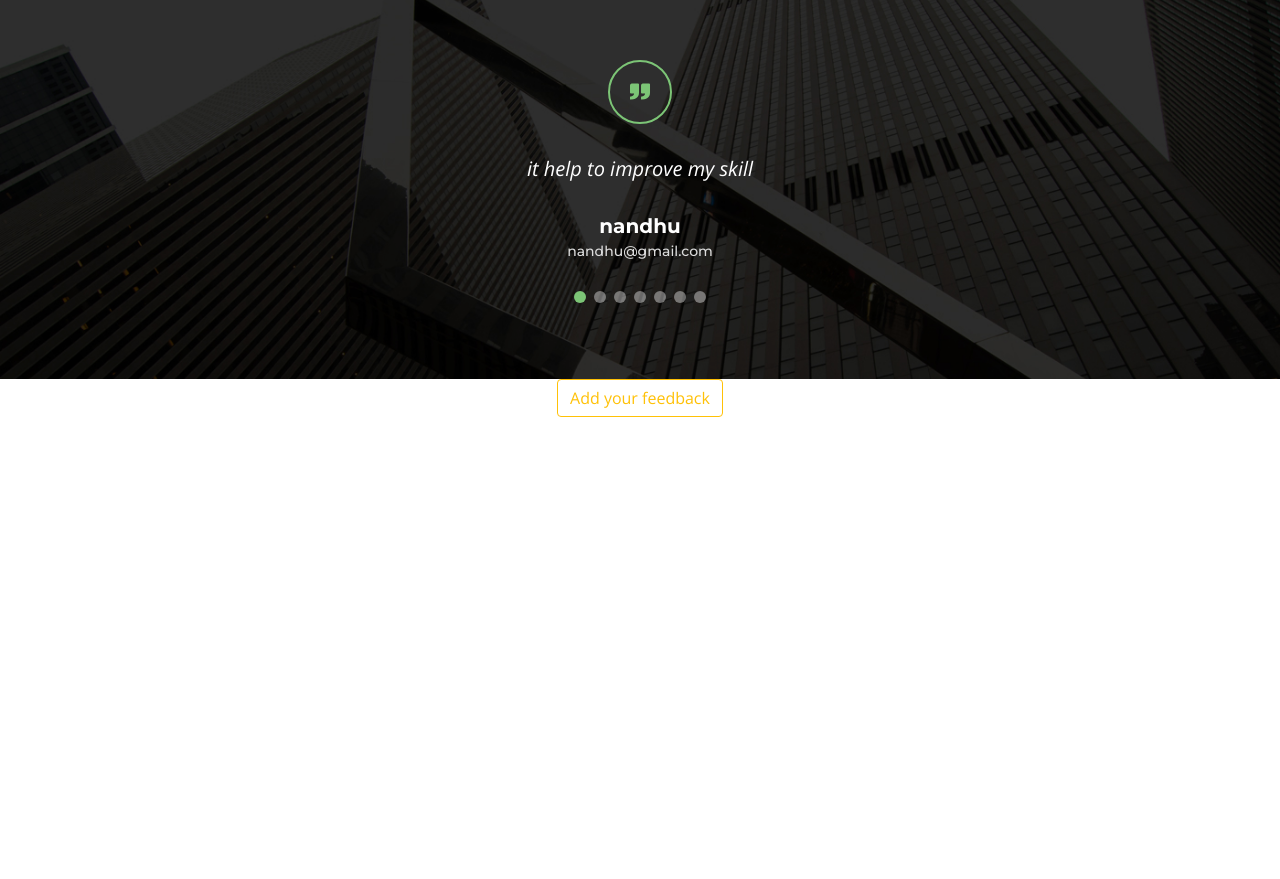
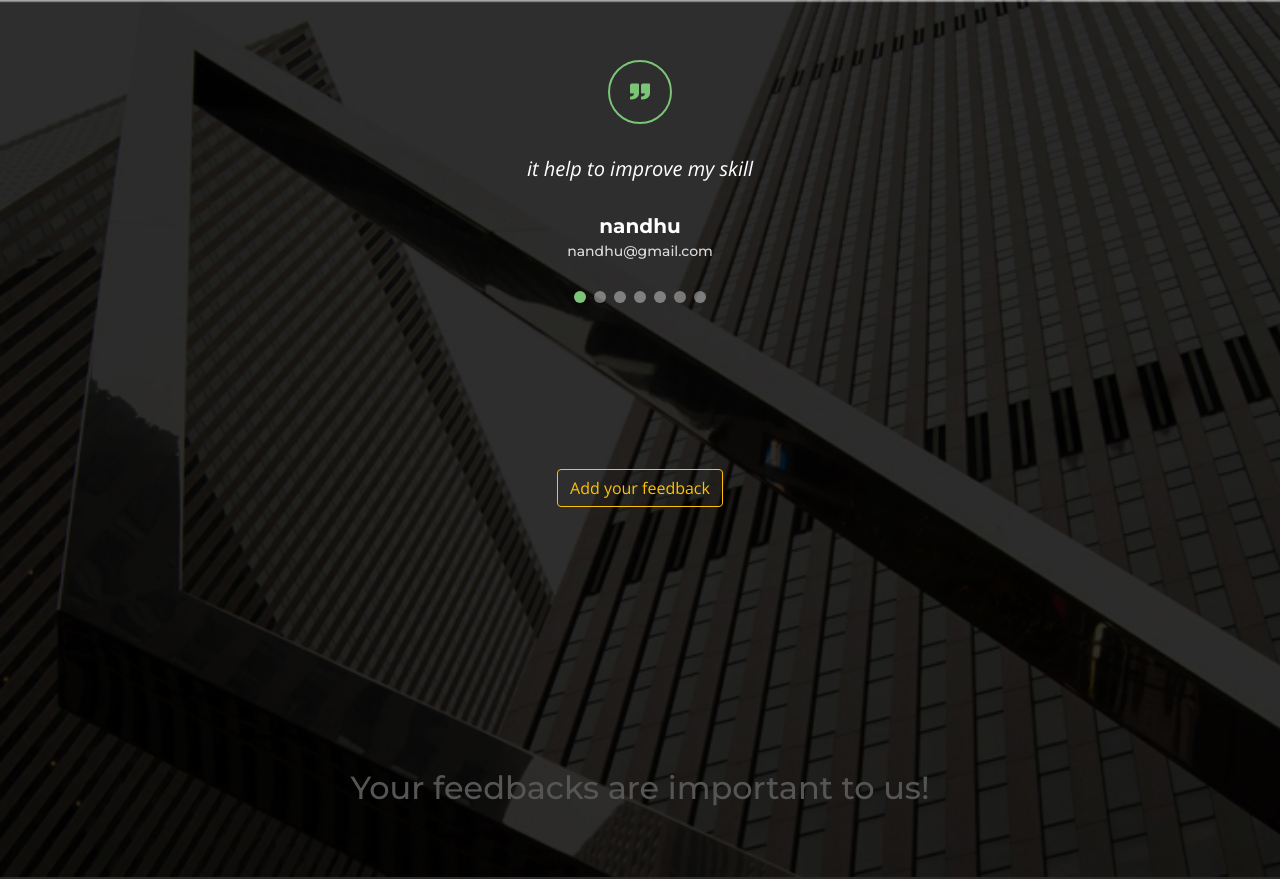
Before and after one commit to Nandukallur/Personalized-E-Learning, a Django app: page /accounts/feedies/ in a window 1280 px wide. Run offline with Django 4.2, Linux system fonts and the light colour scheme; data comes from the database, SQL or seed files in the repository; some libraries are stand-ins or nearby versions.

Commit message:
Update thankyou.html

```diff
--- a/accounts/templates/thankyou.html
+++ b/accounts/templates/thankyou.html
@@ -1,33 +1,47 @@
-<!-- thank_you.html -->
 <!DOCTYPE html>
+<html lang="en">
 {% load static %}
-<html>
+<head>
+    <meta charset="UTF-8">
+    <meta name="viewport" content="width=device-width, initial-scale=1.0">
+    <title>Feedback</title>
 
-<head>
-    <title>Feedback</title>
-</head>
     <!-- Favicons -->
-  <link href="{% static 'assets/img/favicon.png' %}" rel="icon">
-  <link href="{% static 'assets/img/apple-touch-icon.png' %}" rel="apple-touch-icon">
+    <link rel="icon" href="{% static 'assets/img/favicon.png' %}">
+    <link rel="apple-touch-icon" href="{% static 'assets/img/apple-touch-icon.png' %}">
 
     <!-- Google Fonts -->
     <link href="https://fonts.googleapis.com/css?family=Open+Sans:300,300i,400,400i,600,600i,700,700i|Montserrat:300,300i,400,400i,500,500i,600,600i,700,700i|Poppins:300,300i,400,400i,500,500i,600,600i,700,700i" rel="stylesheet">
 
     <!-- Vendor CSS Files -->
-  <link href="{% static 'assets/vendor/aos/aos.css' %}" rel="stylesheet">
-  <link href="{% static 'assets/vendor/bootstrap/css/bootstrap.min.css' %}" rel="stylesheet">
-  <link href="{% static 'assets/vendor/bootstrap-icons/bootstrap-icons.css' %}" rel="stylesheet">
-  <link href="{% static 'assets/vendor/boxicons/css/boxicons.min.css' %}" rel="stylesheet">
-  <link href="{% static 'assets/vendor/glightbox/css/glightbox.min.css' %}" rel="stylesheet">
-  <link href="{% static 'assets/vendor/swiper/swiper-bundle.min.css' %}" rel="stylesheet">
+    <link rel="stylesheet" href="{% static 'assets/vendor/aos/aos.css' %}">
+    <link rel="stylesheet" href="{% static 'assets/vendor/bootstrap/css/bootstrap.min.css' %}">
+    <link rel="stylesheet" href="{% static 'assets/vendor/bootstrap-icons/bootstrap-icons.css' %}">
+    <link rel="stylesheet" href="{% static 'assets/vendor/boxicons/css/boxicons.min.css' %}">
+    <link rel="stylesheet" href="{% static 'assets/vendor/glightbox/css/glightbox.min.css' %}">
+    <link rel="stylesheet" href="{% static 'assets/vendor/swiper/swiper-bundle.min.css' %}">
 
     <!-- Template Main CSS File -->
-  <link href="{% static 'assets/css/style.css' %}" rel="stylesheet">
-    <!-- End Testimonials Section -->
+    <link rel="stylesheet" href="{% static 'assets/css/style.css' %}">
+    <style>
+      /* body {
+        max-height: 100px;
+      } */
+      .call-to-action-container {
+          margin-top: 150px; /* Adjust the margin-top value as needed */
+      }
 
-    <!-- Vendor JS Files -->
+      .last {
+          text-align: center;
+          margin-top: 0px;
+          margin-bottom: 10px;
+      }
+  </style>
+
+</head>
 <body>
-  <!-- ======= Testimonials Section ======= -->
+
+    <!-- Testimonials Section -->
     <div id="testimonials" class="testimonials">
         <div class="container" data-aos="zoom-in">
             <div class="quote-icon">
@@ -39,35 +53,33 @@
                     {% for feedback_item in feedback_data %}
                     <div class="swiper-slide">
                         <div class="testimonial-item">
-
-              <p>
-                {{ feedback_item.message }}
-              </p>
-
+                            <p>{{ feedback_item.message }}</p>
                             <h3>{{ feedback_item.name }}</h3>
                             <h4>{{ feedback_item.email }}</h4>
-
                         </div>
                     </div>
-         {% endfor %}<!-- End testimonial item -->
-
-
-
+                    {% endfor %}
                 </div>
                 <div class="swiper-pagination"></div>
             </div>
-
-    </div>
-
-        <div></div>
-
-  </div>
-  <div   style="height: 500px;">
+            <div class="call-to-action-container">
+              <div style="height: 300px;">
                   <div style="text-align: center;">
                       <a href="{% url 'feedbacks' %}" class="btn btn-outline-warning">Add your feedback</a>
 
                   </div>
               </div>
+
+            </div>
+            <div class="last">
+              <h2>Your feedbacks are important to us!</h2>
+            </div>
+        </div>
+    </div>
+
+    <!-- Call to Action Section -->
+
+    <!-- Vendor JS Files -->
     <script src="{% static 'assets/vendor/aos/aos.js' %}"></script>
     <script src="{% static 'assets/vendor/bootstrap/js/bootstrap.bundle.min.js' %}"></script>
     <script src="{% static 'assets/vendor/glightbox/js/glightbox.min.js' %}"></script>
```
Lines whose indentation alone changed are shown as unchanged.
